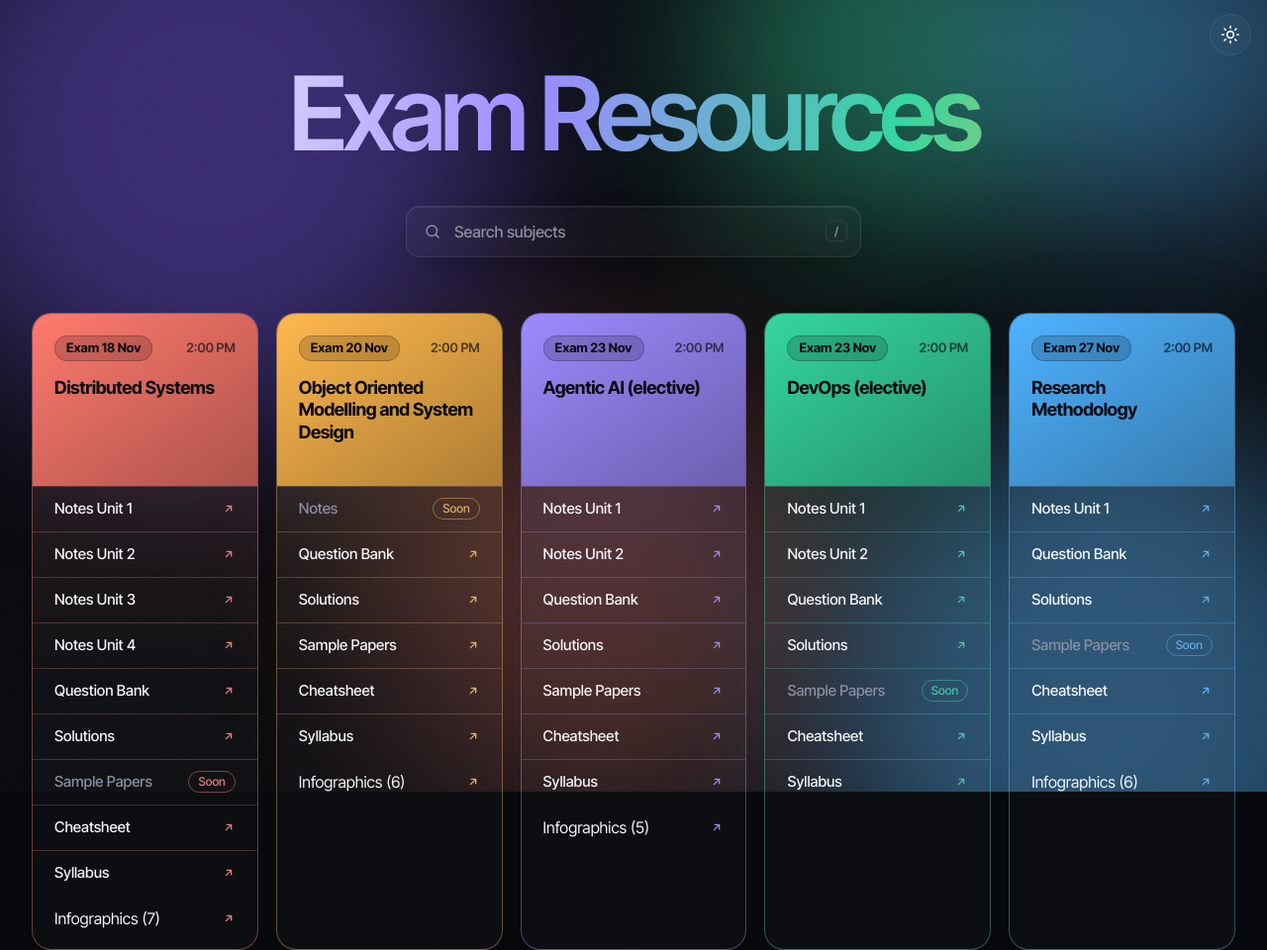
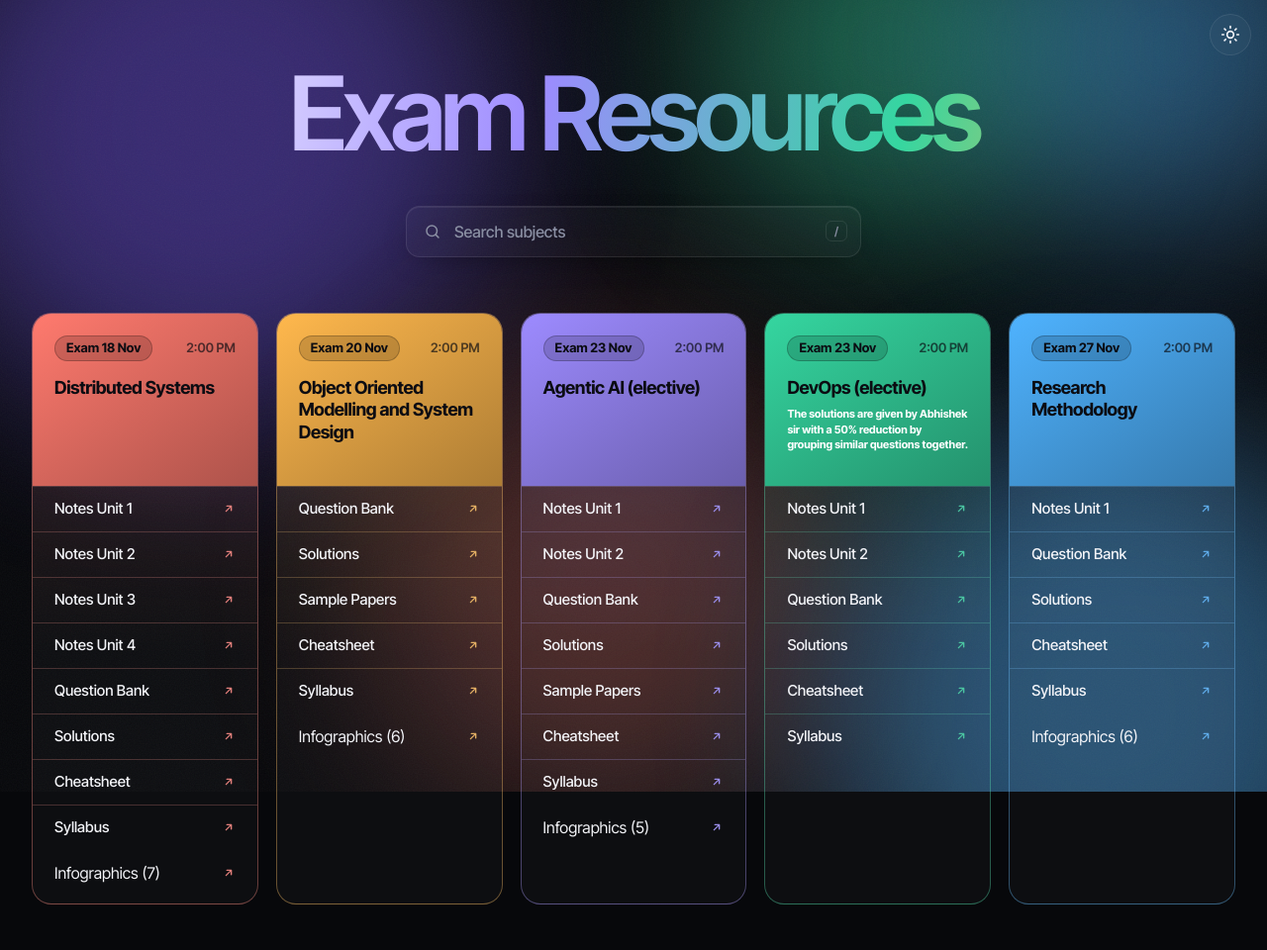
Before and after one commit to Arman-19dsa/ExamWebsite, a plain HTML site: page index.html in a window 1280 px wide. Shown: the top 960 px of the page at 99% size. Drawn offline with Linux system fonts and the light colour scheme.

Commit message:
Update index.html

```diff
--- a/index.html
+++ b/index.html
@@ -117,6 +117,8 @@ td:first-child::before{content:"";display:inline-block;width:8px;height:8px;bord
 .faq-item[open] summary::after{content:"\2212"}
 .faq-item ul{margin:0;padding:0 20px 16px 38px;color:var(--mute)}
 .faq-item li{margin:4px 0}
+.cnote{margin:0;padding:12px 18px 16px;font-size:13px;line-height:1.5;color:var(--mute);border-top:1px solid var(--hair)}
+.hnote{display:block;margin-top:8px;font-weight:700;font-size:11px;line-height:1.4;letter-spacing:0;color:#fff}
 </style>
 <!-- Google tag (gtag.js) -->
 <script async src="https://www.googletagmanager.com/gtag/js?id=G-Y6YQK5QBE0"></script>
@@ -203,12 +205,13 @@ function infoRow(id){
   return '<li><button class="rw info" type="button" data-s="'+id+'">Infographics ('+c.n+')'+AR+'</button></li>';
 }
 var g=document.getElementById("grid");
+var NOTE={devops:"The solutions are given by Abhishek sir with a 50% reduction by grouping similar questions together."};
 S.forEach(function(s,i){
  var t="";
  B.forEach(function(b){var u=L[s.id][b[0]];
   if(Array.isArray(u)&&u.length){u.forEach(function(x,k){t+='<li><a class="rw" target="_blank" rel="noopener" href="'+x+'">'+b[1]+' Unit '+(k+1)+AR+'</a></li>';});return;}
-  t+=u?'<li><a class="rw" target="_blank" rel="noopener" href="'+u+'">'+b[1]+AR+'</a></li>':'<li><span class="rw off">'+b[1]+'<em>Soon</em></span></li>';});
- g.insertAdjacentHTML("beforeend",'<article class="card" data-n="'+s.n.toLowerCase()+'" style="--a:'+s.a+';--i:'+i+'"><div class="bar"></div><div class="hd"><div class="dt"><b>Exam '+s.d+'</b><span>2:00 PM</span></div><h3>'+s.n+'</h3></div><ul class="ls">'+t+infoRow(s.id)+'</ul></article>');});
+  t+=u?'<li><a class="rw" target="_blank" rel="noopener" href="'+u+'">'+b[1]+AR+'</a></li>':'';});
+ g.insertAdjacentHTML("beforeend",'<article class="card" data-n="'+s.n.toLowerCase()+'" style="--a:'+s.a+';--i:'+i+'"><div class="bar"></div><div class="hd"><div class="dt"><b>Exam '+s.d+'</b><span>2:00 PM</span></div><h3>'+s.n+(NOTE[s.id]?'<span class="hnote">'+NOTE[s.id]+'</span>':'')+'</h3></div><ul class="ls">'+t+infoRow(s.id)+'</ul></article>');});
 g.addEventListener("pointermove",function(e){document.querySelectorAll(".card").forEach(function(c){var r=c.getBoundingClientRect();c.style.setProperty("--mx",(e.clientX-r.left)+"px");c.style.setProperty("--my",(e.clientY-r.top)+"px")})});
 var pr=document.getElementById("prompts");
 P.forEach(function(p,i){pr.insertAdjacentHTML("beforeend",'<div class="row" style="--c:'+T[i%4][3]+'"><div><h4>'+p[0]+'</h4><p>'+p[1]+'</p></div><button class="copy" data-i="'+i+'">Copy</button></div>')});
```
